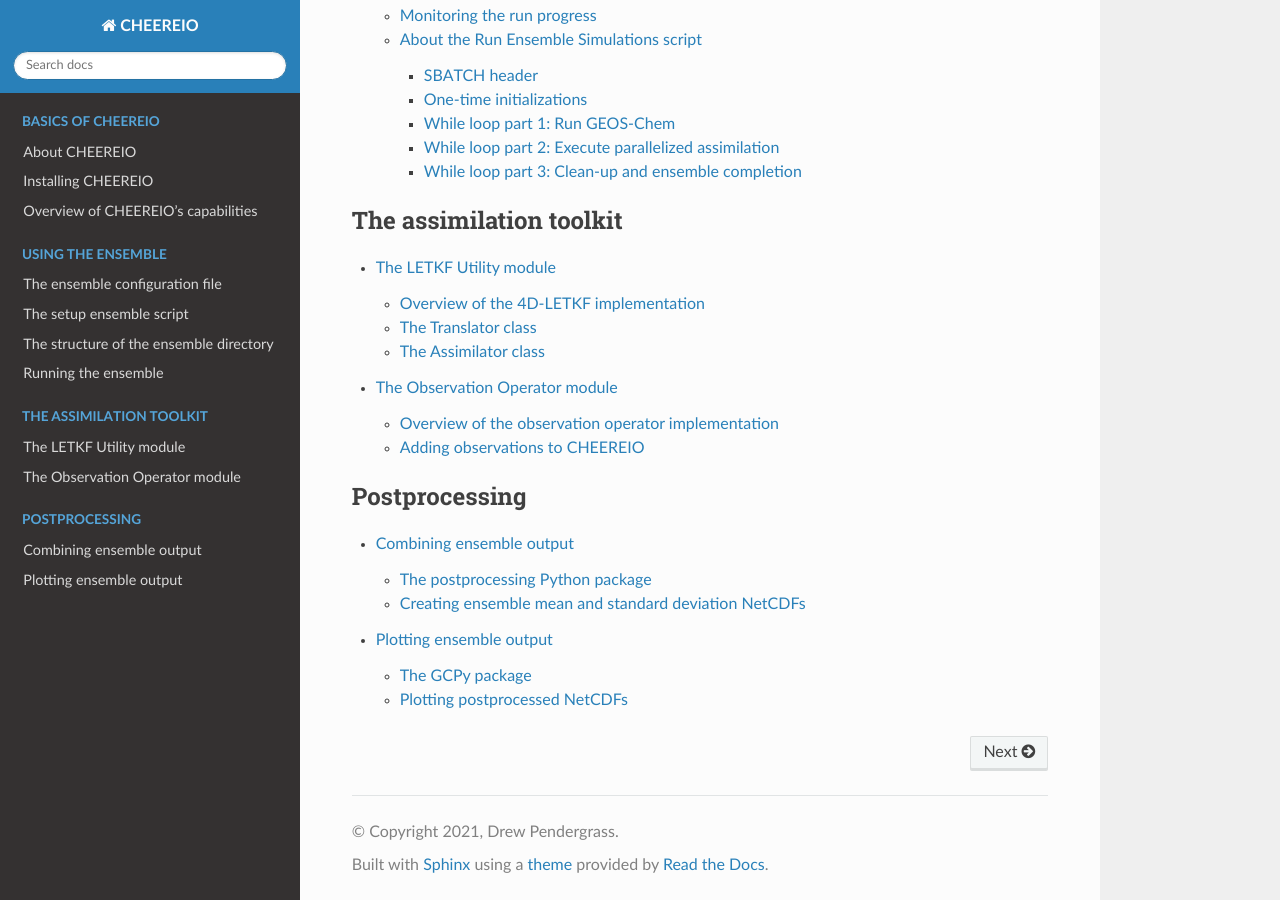
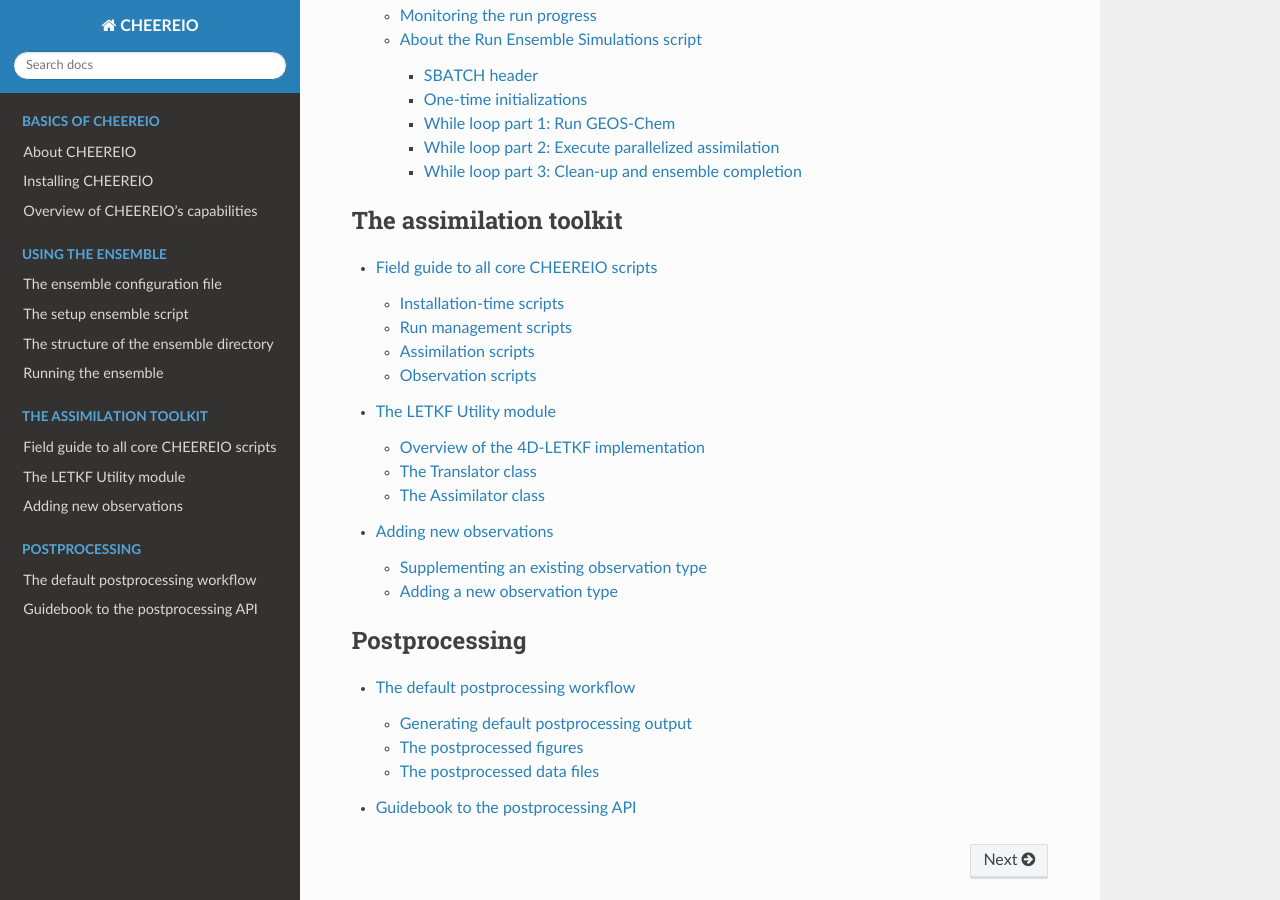
Before and after one commit to drewpendergrass/CHEEREIO, a Sphinx documentation site: the page built from docs/index.rst, in a window 1280 px wide and 900 px high, scrolled down 1824 px. Built offline with Sphinx 7.4.7 and the Read the Docs theme 2.0.0, drawn with Linux system fonts in a browser that asks for light colours.

Commit message:
reworked outline

```diff
--- /dev/null
+++ b/docs/Adding-new-observations.rst
@@ -0,0 +1,12 @@
+Adding new observations
+==========
+
+Supplementing an existing observation type
+-------------
+
+TKTKTK
+
+Adding a new observation type
+-------------
+
+TKTKTK
--- a/docs/Combining-ensemble-runs.rst
+++ /dev/null
@@ -1,12 +0,0 @@
-Combining ensemble output
-==========
-
-The postprocessing Python package
--------------
-
-TKTKTK
-
-Creating ensemble mean and standard deviation NetCDFs
--------------
-
-TKTKTK
--- /dev/null
+++ b/docs/Field-guide-to-scripts.rst
@@ -0,0 +1,24 @@
+Field guide to all core CHEEREIO scripts
+==========
+
+Intro TKTKT
+
+Installation-time scripts
+-------------
+
+TKTKTK
+
+Run management scripts
+-------------
+
+TKTKTK
+
+Assimilation scripts
+-------------
+
+TKTKTK
+
+Observation scripts
+-------------
+
+TKTKTK
--- a/docs/Plotting-with-GCPy.rst
+++ /dev/null
@@ -1,12 +0,0 @@
-Plotting ensemble output
-==========
-
-The GCPy package
--------------
-
-TKTKTK
-
-Plotting postprocessed NetCDFs
--------------
-
-TKTKTK
--- /dev/null
+++ b/docs/Postprocess-workflow.rst
@@ -0,0 +1,17 @@
+The default postprocessing workflow
+==========
+
+Generating default postprocessing output
+-------------
+
+TKTKTK
+
+The postprocessed figures
+-------------
+
+TKTKTK
+
+The postprocessed data files
+-------------
+
+TKTKTK
--- /dev/null
+++ b/docs/Postprocessing-API-guidebook.rst
@@ -0,0 +1,4 @@
+Guidebook to the postprocessing API
+==========
+
+TKTKTK entries for various functions
--- a/docs/The-observation-operator-module.rst
+++ /dev/null
@@ -1,12 +0,0 @@
-The Observation Operator module
-==========
-
-Overview of the observation operator implementation
--------------
-
-TKTKTK
-
-Adding observations to CHEEREIO
--------------
-
-TKTKTK
--- a/docs/index.rst
+++ b/docs/index.rst
@@ -41,12 +41,13 @@
    :maxdepth: 4
    :caption: The assimilation toolkit
 
+   Field-guide-to-scripts
    The-letkf-utils-module
-   The-observation-operator-module
+   Adding-new-observations
 
 .. toctree::
    :maxdepth: 4
    :caption: Postprocessing
 
-   Combining-ensemble-runs
-   Plotting-with-GCPy
+   Postprocess-workflow
+   Postprocessing-API-guidebook
```
